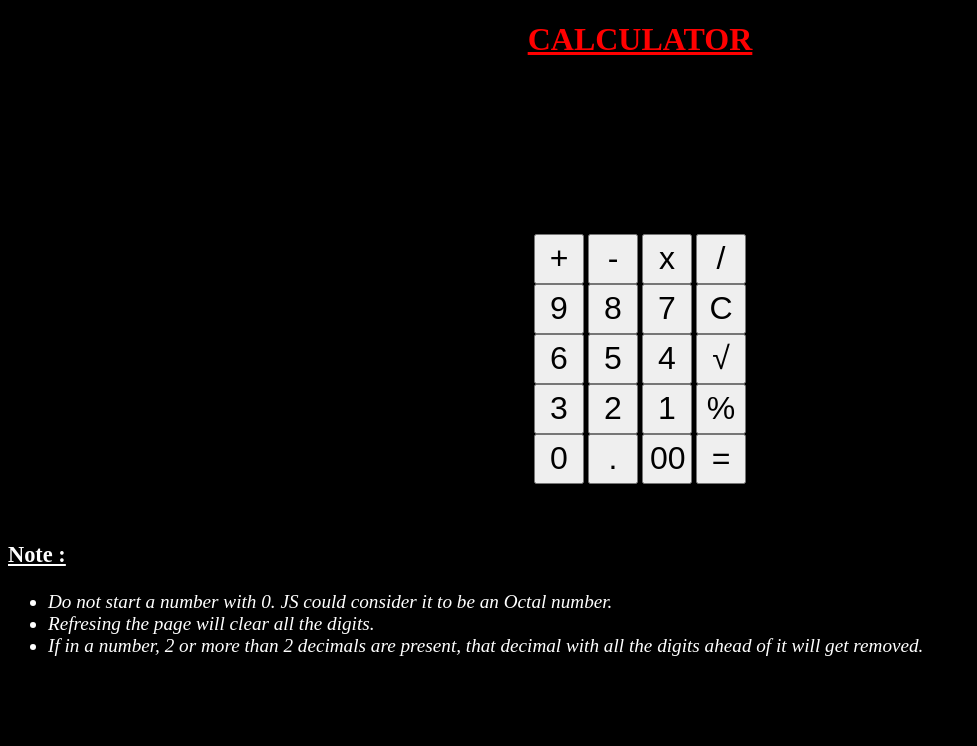
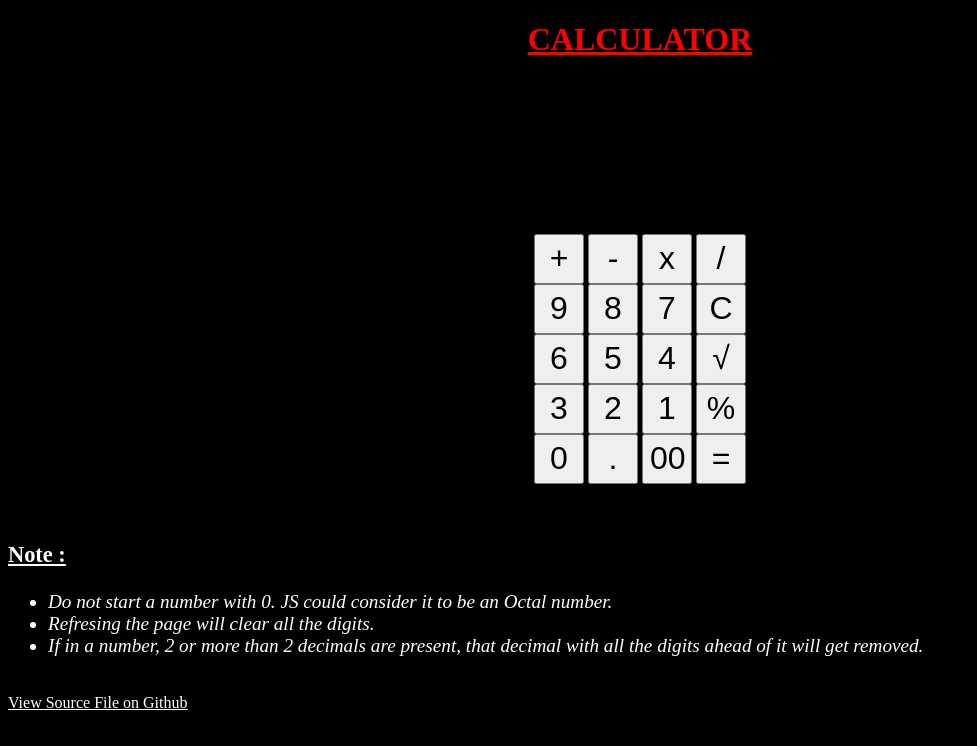
Before and after one commit to 4d4r5h/Calculator, a plain HTML site: page Calculator.html in a window 1280 px wide. Shown: the whole page, without its empty margins (0-977 px from the left). Drawn offline with Linux system fonts and the light colour scheme.

Commit message:
Update Calculator.html

```diff
--- a/Calculator.html
+++ b/Calculator.html
@@ -218,5 +218,7 @@ x.style.color="black";
 <li><i>Refresing the page will clear all the digits.</i></li>
 <li><i>If in a number, 2 or more than 2 decimals are present, that decimal with all the digits ahead of it will get removed.</i></li>
 </ul>
+<br>
+<a href="https://github.com/4d4r5h/Calculator/blob/master/Calculator.html" target="_blank" style="color:white">View Source File on <ins>Github</ins></a>
 <body>
 </html>
```
